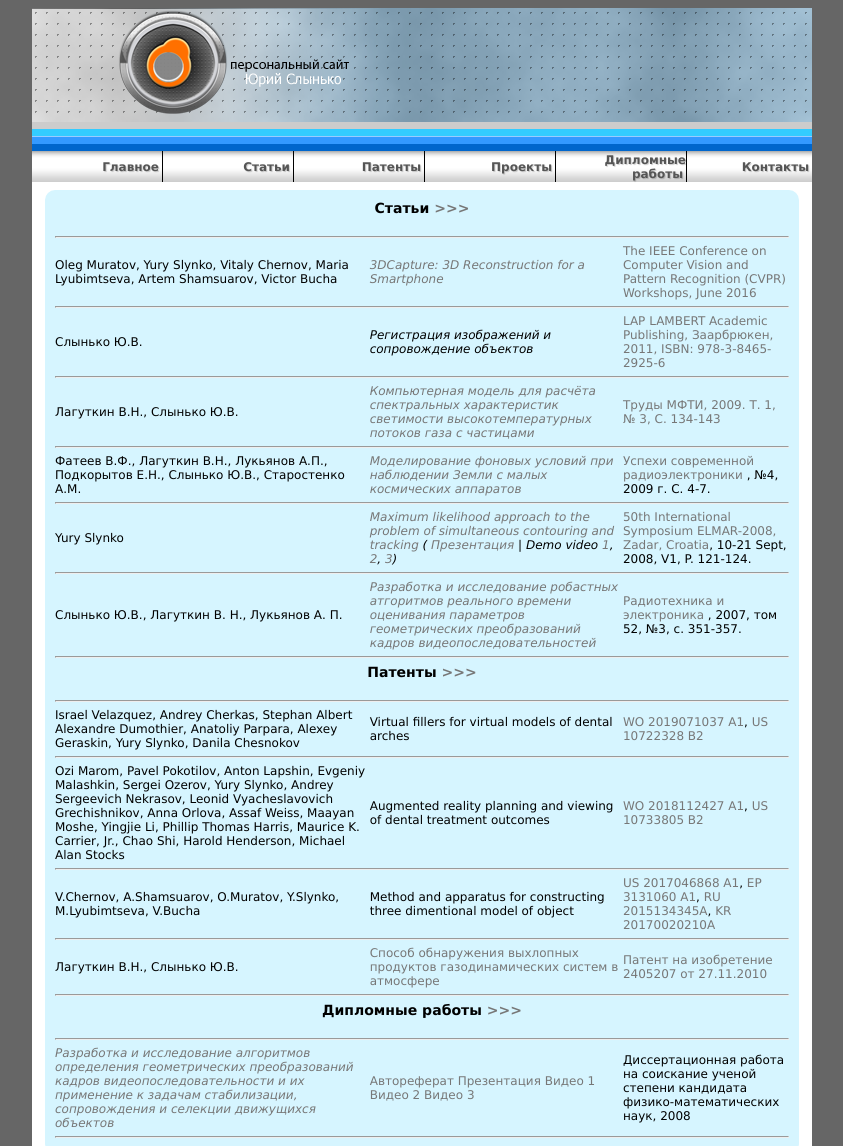
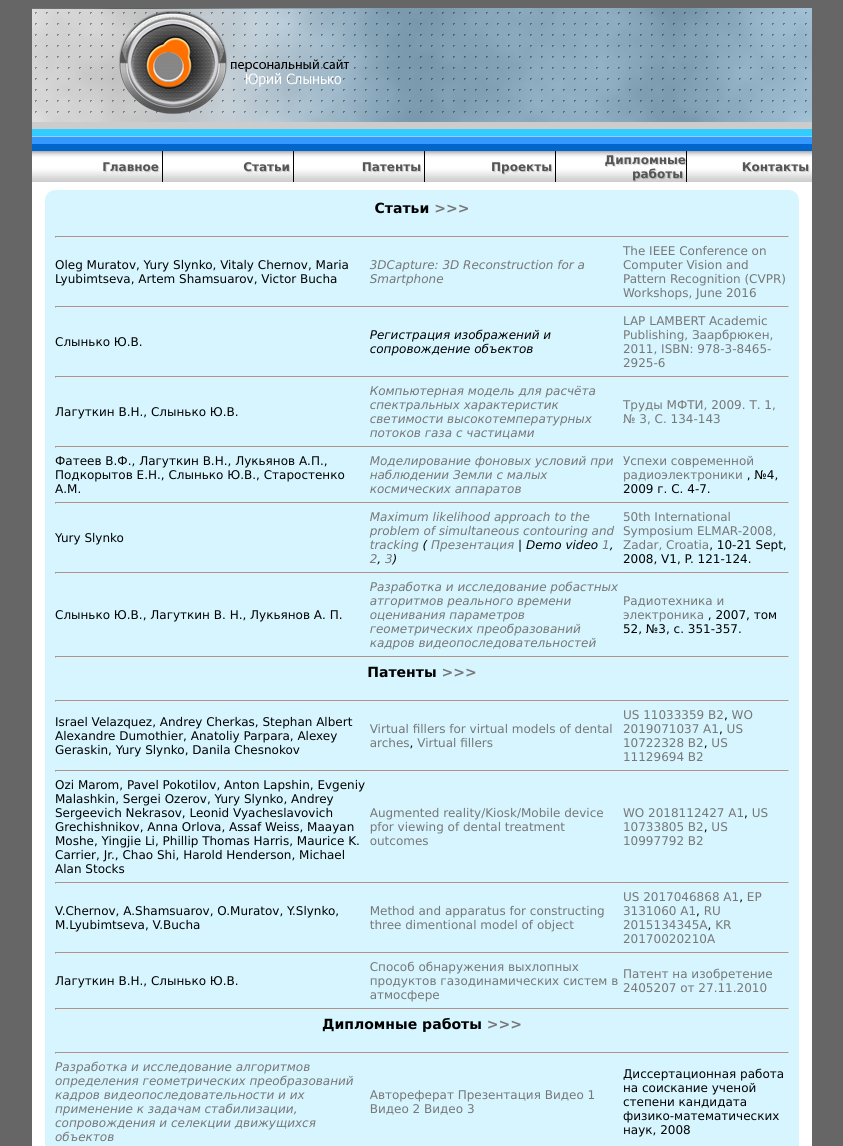
Before and after one commit to YurySlynko/YurySlynko.github.io, a plain HTML site: page index.html in a window 1280 px wide. Shown: the top 1146 px of the page, without its empty margins (218-1061 px from the left). Drawn offline with Linux system fonts and the light colour scheme.

```diff
--- a/index.html
+++ b/index.html
@@ -138,21 +138,21 @@ a:active {
 
 				<tr>
 				<td> Israel Velazquez, Andrey Cherkas, Stephan Albert Alexandre Dumothier, Anatoliy Parpara, Alexey Geraskin, Yury Slynko, Danila Chesnokov </td>
-				<td> Virtual fillers for virtual models of dental arches</a></td>
-				<td> <a href="./Patents/WO2019071037A1.pdf">WO 2019071037 A1</a>, <a href="./Patents/1421.US.X1 - 10722328.pdf">US 10722328 B2</a></td>
+				<td> <a href="https://patents.google.com/patent/US11992382B2">Virtual fillers for virtual models of dental arches</a>, <a href="https://patents.google.com/patent/US11033359B2/en">Virtual fillers</td>
+				<td> <a href="./Patents/1421.US.P - 11033359.pdf">US 11033359 B2</a>, <a href="./Patents/WO2019071037A1.pdf">WO 2019071037 A1</a>, <a href="./Patents/1421.US.X1 - 10722328.pdf">US 10722328 B2</a>, <a href="./Patents/1421.US.X1.C1 - 11129694.pdf">US 11129694 B2</a></td>
 				</tr>
 				<tr><td colspan="3"> <hr></td></tr>
 
 				<tr>
 				<td> Ozi Marom, Pavel Pokotilov, Anton Lapshin, Evgeniy Malashkin, Sergei Ozerov, Yury Slynko, Andrey Sergeevich Nekrasov, Leonid Vyacheslavovich Grechishnikov, Anna Orlova, Assaf Weiss, Maayan Moshe, Yingjie Li, Phillip Thomas Harris, Maurice K. Carrier, Jr., Chao Shi, Harold Henderson, Michael Alan Stocks</td>
-				<td> Augmented reality planning and viewing of dental treatment outcomes</a></td>
-				<td> <a href="./Patents/WO2018112427A1.pdf">WO 2018112427 A1</a>, <a href="./Patents/1386.US.C1 - 10733805.pdf">US 10733805 B2</a></td>
+				<td> <a href="https://patents.google.com/patent/US12079944B2/en">Augmented reality/Kiosk/Mobile device pfor viewing of dental treatment outcomes</a></td>
+				<td> <a href="./Patents/WO2018112427A1.pdf">WO 2018112427 A1</a>, <a href="./Patents/1386.US.C1 - 10733805.pdf">US 10733805 B2</a>, <a href="./Patents/1386.US.C1.C1 - 10997792.pdf">US 10997792 B2</a></td>
 				</tr>
 				<tr><td colspan="3"> <hr></td></tr>
 
 				<tr>
 				<td> V.Chernov, A.Shamsuarov, O.Muratov, Y.Slynko, M.Lyubimtseva, V.Bucha</td>
-				<td> Method and apparatus for constructing three dimentional model of object</a></td>
+				<td> <a href="https://patents.google.com/patent/US10360718B2">Method and apparatus for constructing three dimentional model of object</a></td>
 				<td> <a href="./Patents/US2017046868A1.pdf">US 2017046868 A1</a>, <a href="./Patents/EP3131060A1.pdf">EP 3131060 A1</a>, <a href="./Patents/RU2015134345A.pdf">RU 2015134345A</a>, <a href="./Patents/KR20170020210A.pdf">KR 20170020210A</a></td>
 				</tr>
 				<tr><td colspan="3"> <hr></td></tr>
```
Also changed, not shown: 1 other file.
